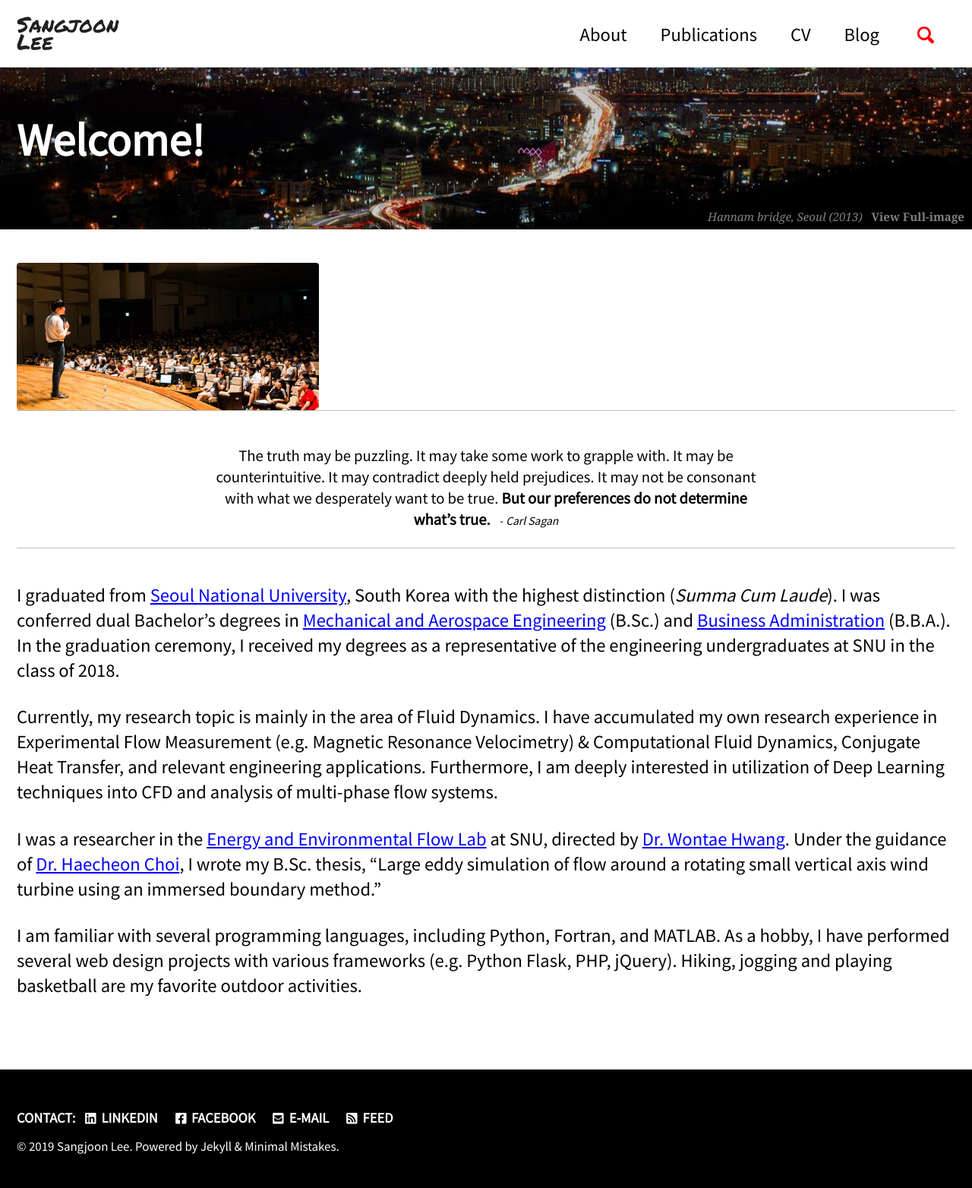
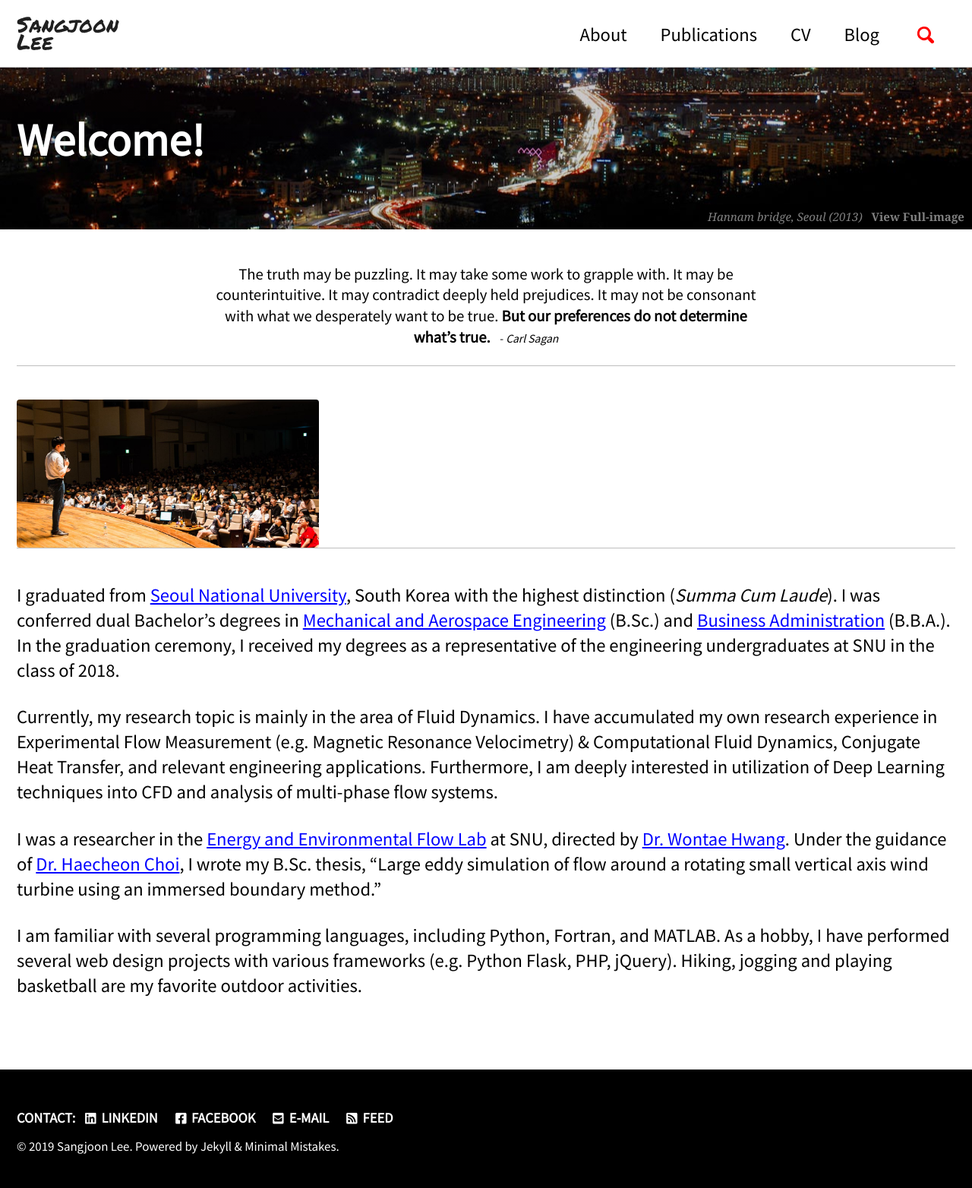
Before and after one commit to jun9303/jun9303.github.io, a Jekyll site: the page built from index.md, in a window 1280 px wide. Shown: the whole page at 76% size. Built offline with Jekyll 4.4.1, drawn with Linux system fonts in a browser that asks for light colours; cached includes are drawn as plain includes; nearby versions of some CDN libraries.

Commit message:
Signed-off-by: SJ <jun9303@gmail.com>

```diff
--- a/index.md
+++ b/index.md
@@ -11,9 +11,9 @@ row1_welcome:
   - image_path: assets/images/welcome_1.jpg
 ---
 
+{% include feature_row id="intro" type="center" %}
+
 {%  include feature_row id="row1_welcome" %}
-
-{% include feature_row id="intro" type="center" %}
 
 I graduated from [Seoul National University](http://useoul.edu/), South Korea with the highest distinction (*Summa Cum Laude*). I was conferred dual Bachelor's degrees in [Mechanical and Aerospace Engineering](http://me.snu.ac.kr/eng/default.asp) (B.Sc.) and [Business Administration](http://cba.snu.ac.kr/en) (B.B.A.). In the graduation ceremony, I received my degrees as a representative of the engineering undergraduates at SNU in the class of 2018.
 
```
